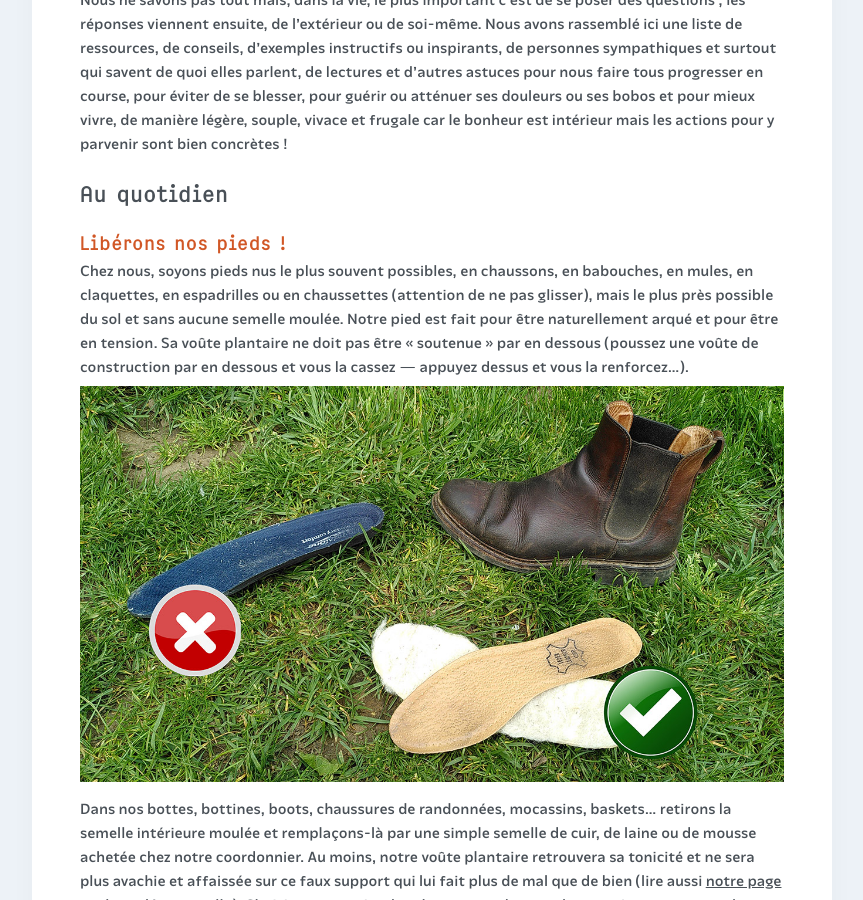
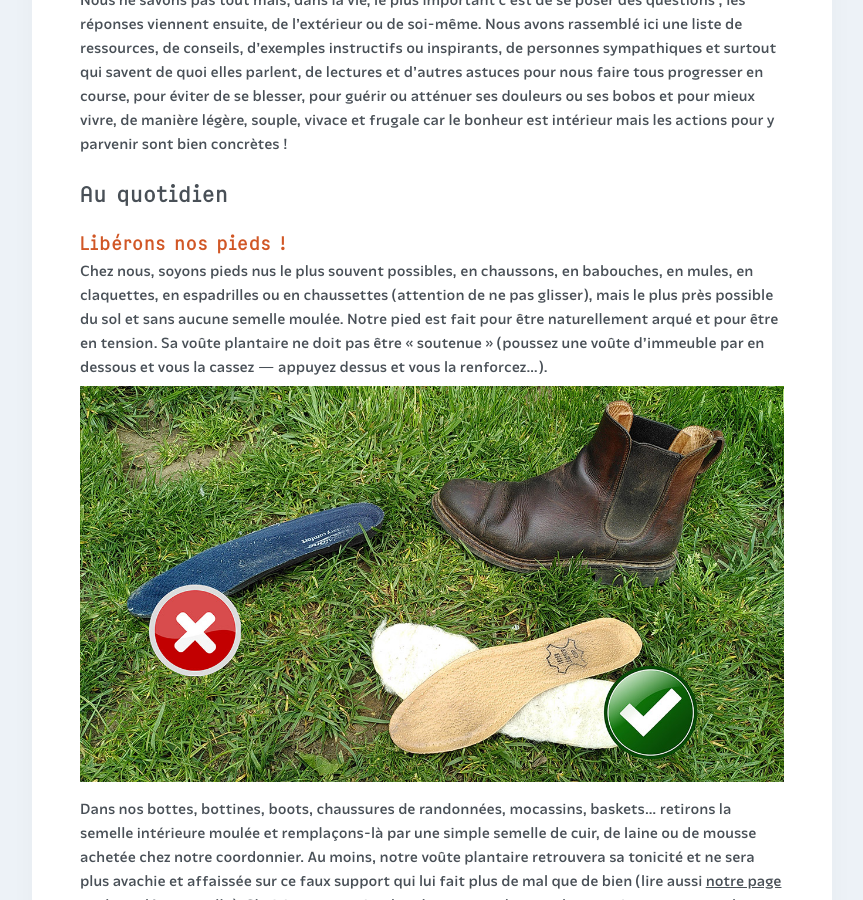
Before and after one commit to courirpaleo/courirpaleo.github.io, a Jekyll site: the page built from _pages/ressources.md, in a window 1280 px wide and 900 px high, scrolled down 645 px. Shown: the whole window, without its empty margins (208-1071 px from the left). Built offline with Jekyll 4.4.1, drawn with Linux system fonts in a browser that asks for light colours; some web fonts are replaced; some of the changed text lies outside the part shown.

Commit message:
Update ressources.md

```diff
--- a/_pages/ressources.md
+++ b/_pages/ressources.md
@@ -9,7 +9,7 @@ Nous ne savons pas tout mais, dans la vie, le plus important c'est de se poser d
 ## Au quotidien
 
 ### Libérons nos pieds&nbsp;!
-Chez nous, soyons pieds nus le plus souvent possibles, en chaussons, en babouches, en mules, en claquettes, en espadrilles ou en chaussettes (attention de ne pas glisser), mais le plus près possible du sol et sans aucune semelle moulée. Notre pied est fait pour être naturellement arqué et pour être en tension. Sa voûte plantaire ne doit pas être «&nbsp;soutenue&nbsp;» par en dessous (poussez une voûte de construction par en dessous et vous la cassez&nbsp;&mdash;&nbsp;appuyez dessus et vous la renforcez...).
+Chez nous, soyons pieds nus le plus souvent possibles, en chaussons, en babouches, en mules, en claquettes, en espadrilles ou en chaussettes (attention de ne pas glisser), mais le plus près possible du sol et sans aucune semelle moulée. Notre pied est fait pour être naturellement arqué et pour être en tension. Sa voûte plantaire ne doit pas être «&nbsp;soutenue&nbsp;» (poussez une voûte d'immeuble par en dessous et vous la cassez&nbsp;&mdash;&nbsp;appuyez dessus et vous la renforcez...).
 ![Courir Paleo](/assets/images/CourirPaleo_semelles_bottines_1200px.jpg)
 Dans nos bottes, bottines, boots, chaussures de randonnées, mocassins, baskets... retirons la semelle intérieure moulée et remplaçons-là par une simple semelle de cuir, de laine ou de mousse achetée chez notre coordonnier. Au moins, notre voûte plantaire retrouvera sa tonicité et ne sera plus avachie et affaissée sur ce faux support qui lui fait plus de mal que de bien (lire aussi [notre page sur la foulée naturelle](/foulee-naturelle)). Choisissons ensuite des chaussures plus souples et qui ne serrent pas les pieds, mais cela n'empêche personne d'être élégant&nbsp;! Les souliers minimalistes de tous les jours sont très jolis et des souliers de ville «&nbsp;normaux&nbsp;», à talon raisonnable, lisses à l'intérieur, qui laissent nos orteils bouger a minima, ne vont pas nous faire du mal de temps en temps ou même 5 jours sur 7 si nos pieds travaillent et courent de la bonne façon les soirs et les week-ends.
 
```
Also changed, not shown: other parts of _pages/ressources.md (+1 -1 lines).
